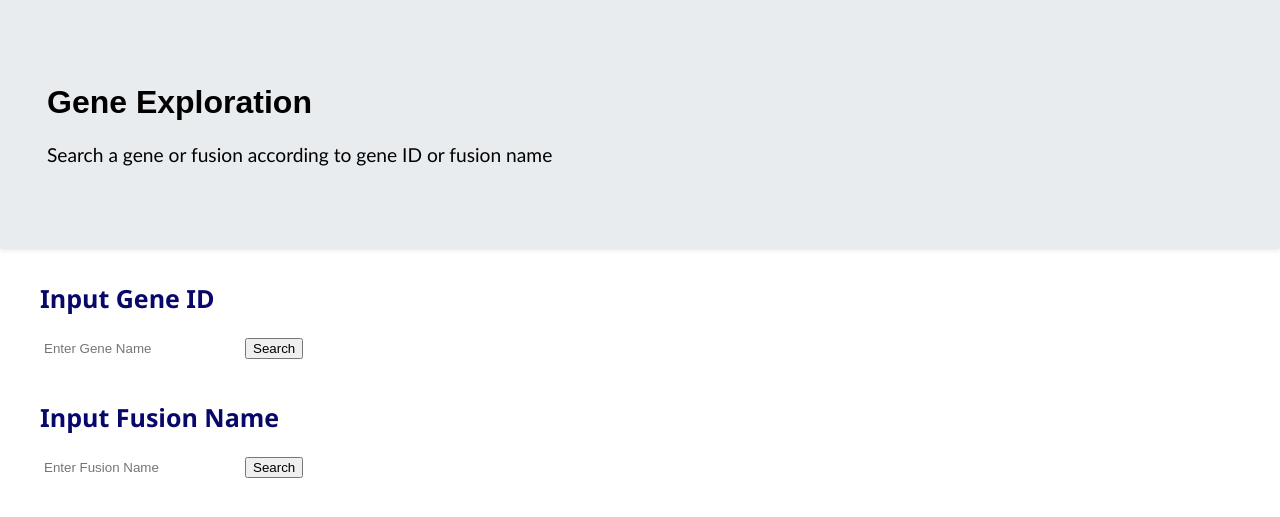
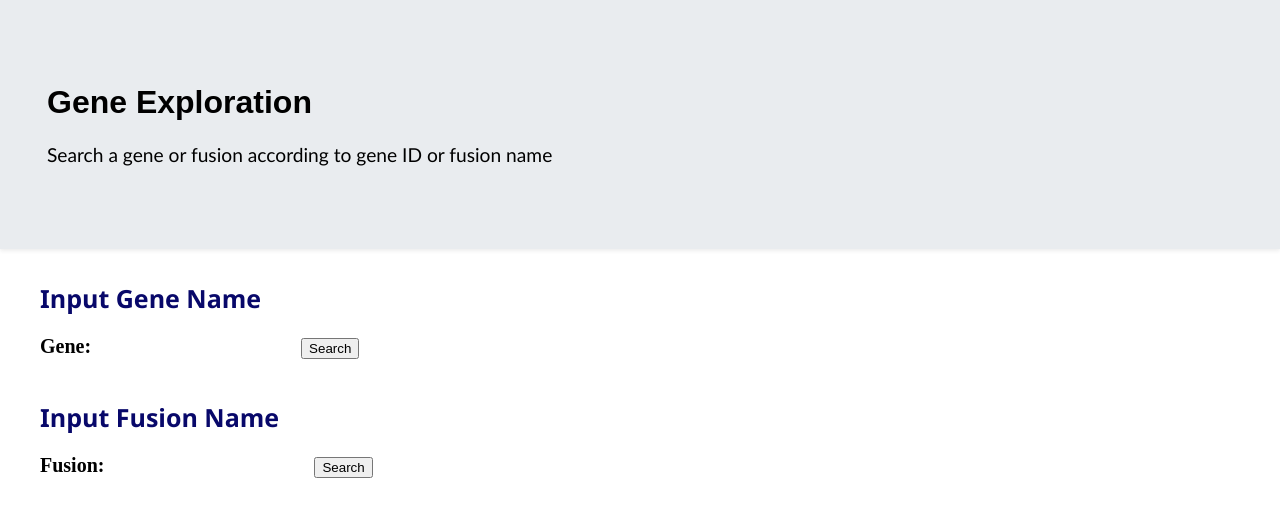
Before and after one commit to EmmaZhao0413/scTumorAtlas.github.io, a Flask app: page /search_gene in a window 1280 px wide. Shown: the part 85-602 px from the top of the page. Run offline with Flask 3, Linux system fonts and the light colour scheme; parts of the project's set-up code (start-up, migrations or seed data) failed here and were passed over; some libraries are stand-ins or nearby versions.

Commit message:
fix search gene

```diff
--- a/index.py
+++ b/index.py
@@ -25,6 +25,7 @@ api = Api(app)
 df = pd.read_csv("/home/emmazhao/scTumorAtlas/data/fake.csv")#.set_index("dataset_name")
 dataset_info = pd.read_csv("/home/emmazhao/scTumorAtlas/data/general_table_for_all_datasets_with_reference_new_for_Emma_0527.csv")
 fusion_info = pd.read_csv('/home/emmazhao/scTumorAtlas/data/used_general_fusion_info_0529.csv')
+gene_info = pd.read_csv('/home/emmazhao/scTumorAtlas/data/gencode_v19_gene_info.csv')
 
 @app.route("/", defaults={'path': ''})
 @app.route('/<path:path>')
@@ -211,18 +212,17 @@ def search_gene_page():
     search = model.DatabaseForm(request.form)
     if request.method == 'POST':
         gene_name = search.data['gene']
-        print(gene_name)
         fusion_name = search.data['fusion']
         if len(gene_name)>0:
-            row = dataset_info.loc[dataset_info['gene_name'] == gene_name]
-            row = [row[['gene_link','chromosome','start','end','strand','gene_name','exon_length']]]
+            row = gene_info.loc[gene_info['gene_name'] == gene_name]
+            row = [row[['gene_id','gene_link','chromosome','start','end','strand','gene_name','exon_length']]]
             return render_template('search_gene.html',form=search,
                             table1=[t.to_html(classes='data',index=False,na_rep='',render_links=True, escape=False) for t in row])
         elif len(fusion_name)>0:
             fusion_gene_1 = fusion_name.strip().split("_")[0]
             fusion_gene_2 = fusion_name.strip().split("_")[1]
             row = fusion_info.loc[(fusion_info['fusion_gene_1'] == fusion_gene_1) & (fusion_info['fusion_gene_2'] == fusion_gene_2)]
-            row = [row[['gene_link','chromosome','start','end','strand','gene_name','exon_length']]]
+            row = [row[['#FusionName','SpliceType','LeftGene','RightGene']]]
             return render_template('search_gene.html',form=search,
                             table2=[t.to_html(classes='data',index=False,na_rep='',render_links=True, escape=False) for t in row])
 
--- a/templates/search_gene.html
+++ b/templates/search_gene.html
@@ -102,12 +102,16 @@
     </div>
 </div>
 {% from "_formhelpers.html" import render_field_search %}
-<h3> Input Gene ID </h3>
+<h3> Input Gene Name </h3>
 <form method="post" class="common-page-form">
     <div class="box">
         <div class="search">
-            <input type="text" id="val" placeholder="Enter Gene Name">
-            <button type="submit" class="btn btn-primary common-page-submit-btn">Search</button>
+            <!-- <input type="text" id="val" placeholder="Enter Gene Name"> -->
+
+            <div class="search-container">
+                {{ render_field_search(form.gene) }}
+                <button type="submit" class="btn btn-primary common-page-submit-btn">Search</button>
+            </div>
         </div>
     </div>
 </form>
@@ -125,8 +129,11 @@
 <form method="post" class="common-page-form">
     <div class="box">
         <div class="search">
-            <input type="text" id="val" placeholder="Enter Fusion Name">
-            <button type="submit" class="btn btn-secondary common-page-submit-btn">Search</button>
+            <!-- <input type="text" id="val" placeholder="Enter Fusion Name"> -->
+            <div class="search-container">
+                {{ render_field_search(form.fusion) }}
+                <button type="submit" class="btn btn-secondary common-page-submit-btn">Search</button>
+            </div>
         </div>
     </div>
 </form>
```
